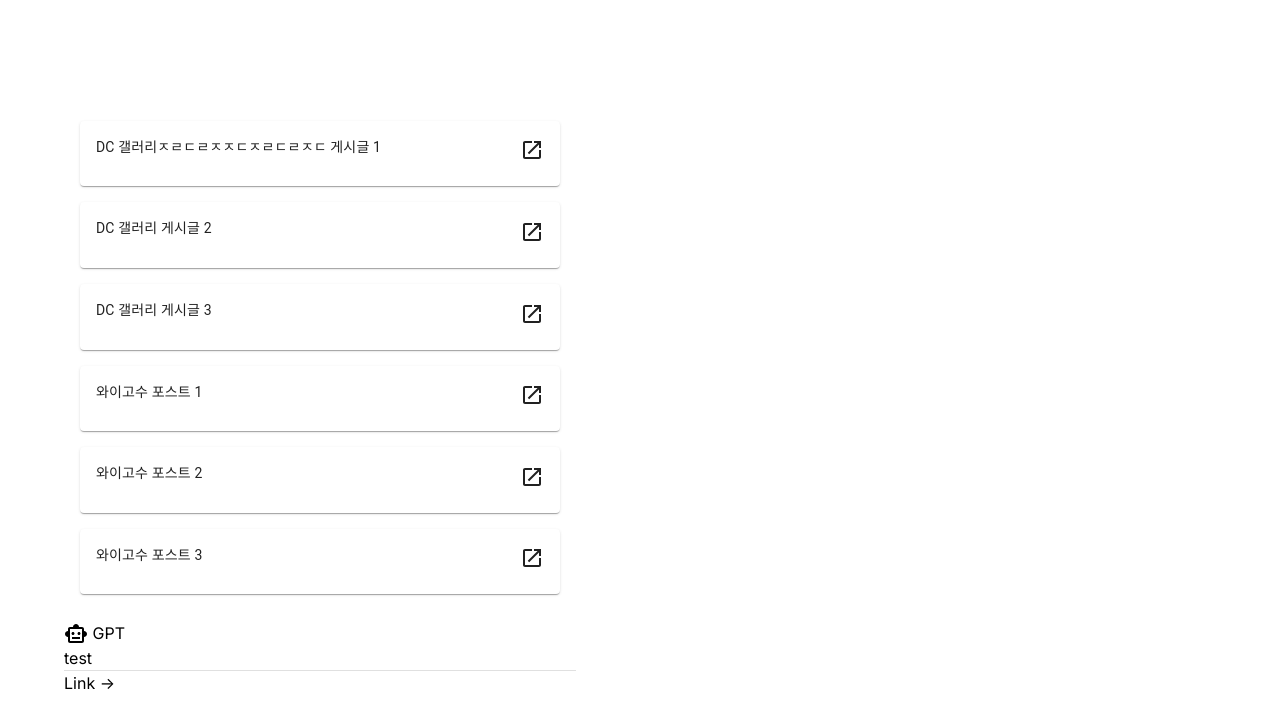
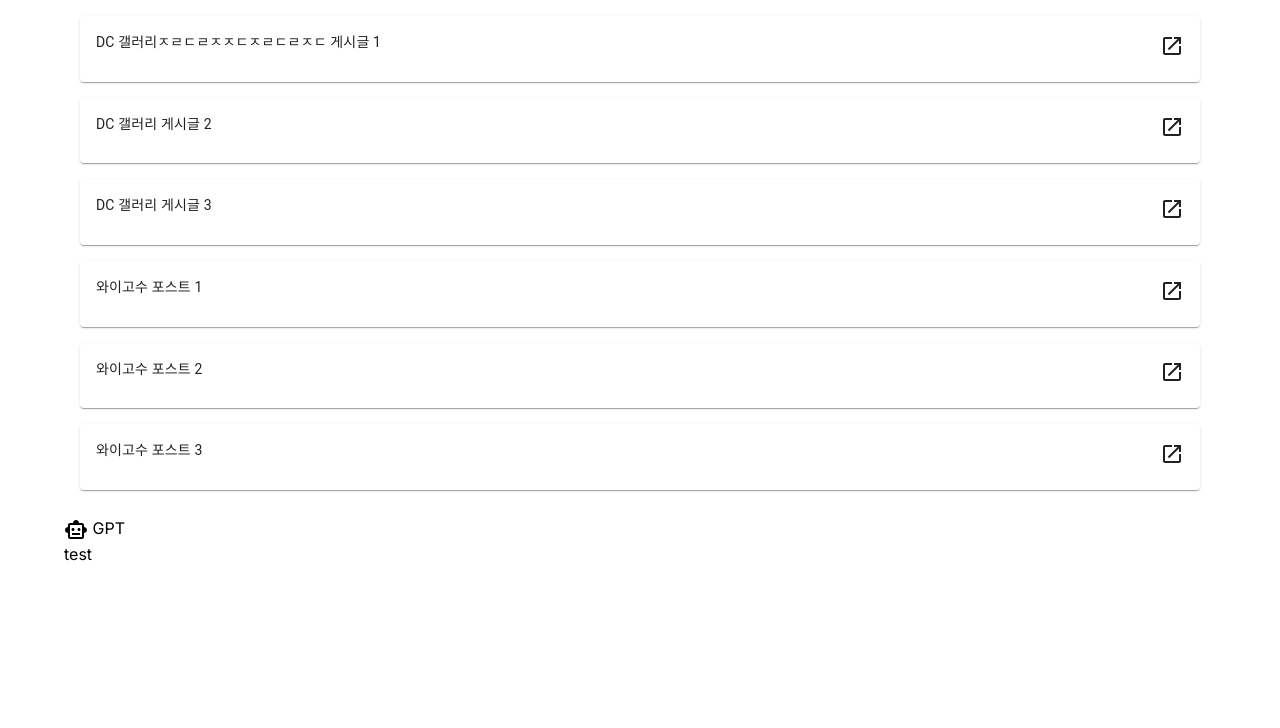
Before and after one commit to Student-Jasons/kingwangjjang-fe, a Next.js app: page / in a window 1280 px wide. Shown: the top 728 px of the page. Built offline with nearby package versions, Linux system fonts and the light colour scheme.

Commit message:
:sparkles: GPT 구조 설계 전 작업

```diff
--- a/app/components/PostSummarizer.tsx
+++ b/app/components/PostSummarizer.tsx
@@ -8,21 +8,15 @@
 import { GPT } from './GPT';
 import { Divider } from '@mui/material';
 interface props {
-    boardUrl: string
+    GPTAnswer: string
 }
 
-export const PostSummarizer = ({boardUrl}: props) => {
+export const PostSummarizer = ({GPTAnswer}: props) => {
 
   return (
       <Grid container >
         <Grid xs={12}>
-          <GPT text={'test'}/>
-        </Grid>
-        <Grid xs={12}>
-          <Divider />
-        </Grid>
-        <Grid xs={12}>
-            <a href={boardUrl}> {'Link ->'} </a>
+          <GPT text={GPTAnswer}/>
         </Grid>
       </Grid>
   );
--- a/app/page.tsx
+++ b/app/page.tsx
@@ -7,17 +7,15 @@
 export default function Home() {
 
   return (
-    <Container maxWidth="lg">
-      <div className="flex max-w-lg items-center h-screen">
+    <Container className="flex max-w-lg items-center h-screen" maxWidth="lg">
         <Grid container className='flex items-center' spacing={2} >
           <Grid xs={12}>
               <PostList PostList={boardData} />
           </Grid>
           <Grid xs={12}>
-            <PostSummarizer boardUrl="https://m.dcinside.com/board/dcbest/213003"/>
+            <PostSummarizer GPTAnswer="test"/>
           </Grid>
         </Grid>
-      </div>
     </Container>
   );
 }
```
